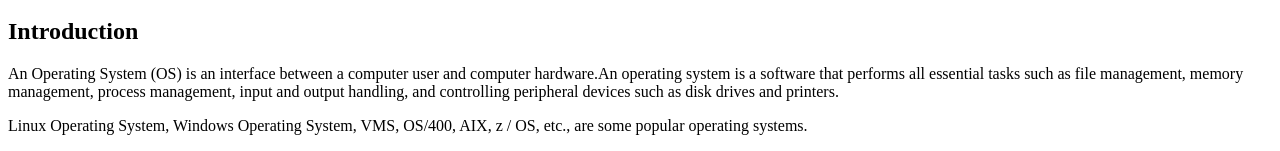
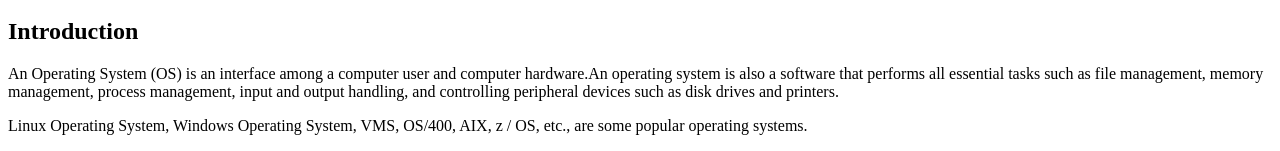
Before and after one commit to Hassan-Mamdouh/ece001, a plain HTML site: page index.html in a window 1280 px wide. Shown: the part 205-356 px from the top of the page. Drawn offline with Linux system fonts and the light colour scheme.

Commit message:
Update index.html

```diff
--- a/index.html
+++ b/index.html
@@ -11,7 +11,7 @@
   <li><a href="filesystem.html">File System</a></li>
 </ul>
 <h2>Introduction</h2>
-<p>An Operating System (OS) is an interface between a computer user and computer hardware.An operating system is a software that performs all essential tasks such as file management, memory management, process management, input and output handling, and controlling peripheral devices such as disk drives and printers.</p>
+<p>An Operating System (OS) is an interface among a computer user and computer hardware.An operating system is also a software that performs all essential tasks such as file management, memory management, process management, input and output handling, and controlling peripheral devices such as disk drives and printers.</p>
 <p>Linux Operating System, Windows Operating System, VMS, OS/400, AIX, z / OS, etc., are some popular operating systems.</p>
 <p>An operating system is a program that acts as the user-computer hardware interface and controls the execution of all sorts of programs.</p>
 <img src="Diagram.jpg" alt="Diagram">
```
